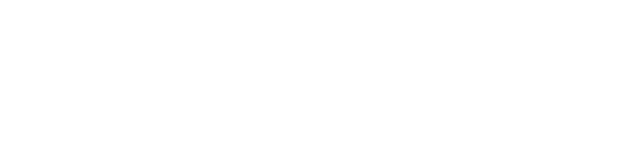
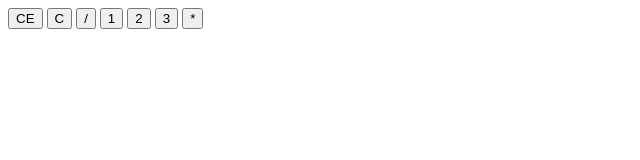
Before and after one commit to Kestrel86/CS2250_Calculator, a plain HTML site: page index.html in a window 1280 px wide. Shown: the whole page, without its empty margins (0-640 px from the left). Drawn offline with Linux system fonts and the light colour scheme.

Commit message:
added some buttons

```diff
--- a/index.html
+++ b/index.html
@@ -6,5 +6,24 @@
     <meta charset="UTF-8" />
     <title>JS Calculator</title>
   </head>
-  <body></body>
+  <body>
+    <div class="container-grid">
+      <div class="output">
+        <div class="previous"></div>
+        <div class="current"></div>
+      </div>
+      <div>
+        <button>CE</button>
+        <button>C</button>
+        <button>/</button>
+        <button>1</button>
+        <button>2</button>
+        <button>3</button>
+        <button>*</button>
+      </div>
+    </div>
+  </body>
 </html>
+
+<!-- ce clears the most recent number entry -->
+<!-- c clears everything -->
```
